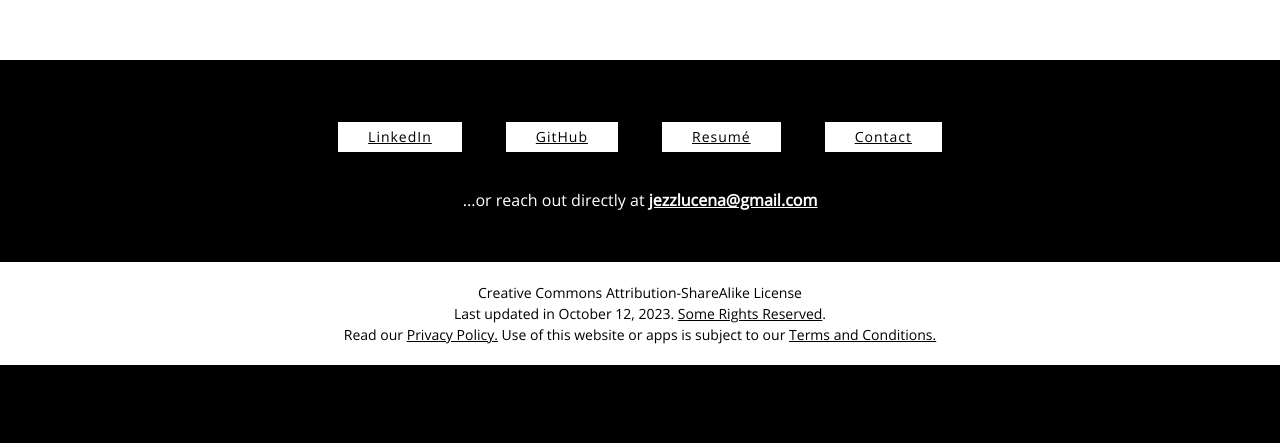
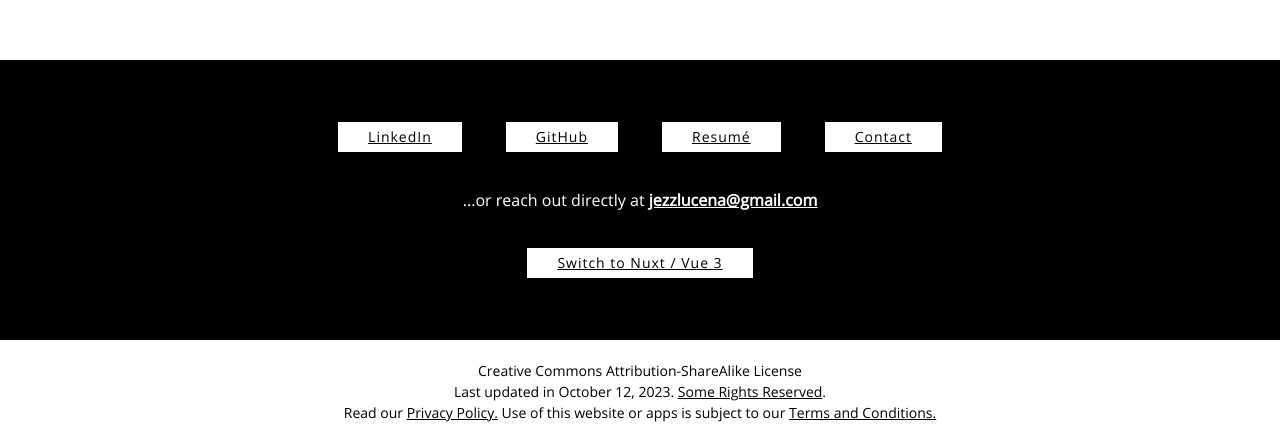
Before and after one commit to jezzlucena/next-portfolio, a Next.js app: page /en/resume in a window 1280 px wide. Shown: the part 2389-2832 px from the top of the page. Before the commit the page ends 2754 px from the top, so only its background shows below. Built offline with nearby package versions, Linux system fonts and the light colour scheme.

Commit message:
Add Switch to Nuxt Button in the Footer

```diff
--- a/messages/en.json
+++ b/messages/en.json
@@ -5,7 +5,9 @@
     "about": "About",
     "portfolio": "Portfolio",
     "resume": "Resumé",
-    "contact": "Contact"
+    "contact": "Contact",
+    "switchToNuxt": "Switch to Nuxt / Vue 3",
+    "switchToNext": "Switch to Next.js / React"
   },
   "home": {
     "myWork": "Some of my work"
--- a/messages/es.json
+++ b/messages/es.json
@@ -5,7 +5,9 @@
     "about": "Sobre",
     "portfolio": "Portafólio",
     "resume": "Currículum",
-    "contact": "Contato"
+    "contact": "Contacto",
+    "switchToNuxt": "Cambiar para Nuxt / Vue 3",
+    "switchToNext": "Cambiar para Next.js / React"
   },
   "home": {
     "myWork": "Mí Trabajo"
--- a/messages/pt.json
+++ b/messages/pt.json
@@ -5,7 +5,9 @@
     "about": "Sobre",
     "portfolio": "Portfólio",
     "resume": "Currículo",
-    "contact": "Contato"
+    "contact": "Contato",
+    "switchToNuxt": "Mudar para Nuxt / Vue 3",
+    "switchToNext": "Mudar para Next.js / React"
   },
   "home": {
     "myWork": "Meu Trabalho"
--- a/src/components/Footer/Footer.tsx
+++ b/src/components/Footer/Footer.tsx
@@ -33,6 +33,12 @@ export default function Footer() {
           <div className={styles.emailText}>
             {t("footer.orDirectly")} <b><u><a href="mailto:jezzlucena@gmail.com">jezzlucena@gmail.com</a></u></b>
           </div>
+
+          <br/>
+
+          <Link href="https://jezzlucena.com">
+            <Button theme="light" className={ styles.button }>{t("common.switchToNuxt")}</Button>
+          </Link>
         </div>
       </div>
 
```
